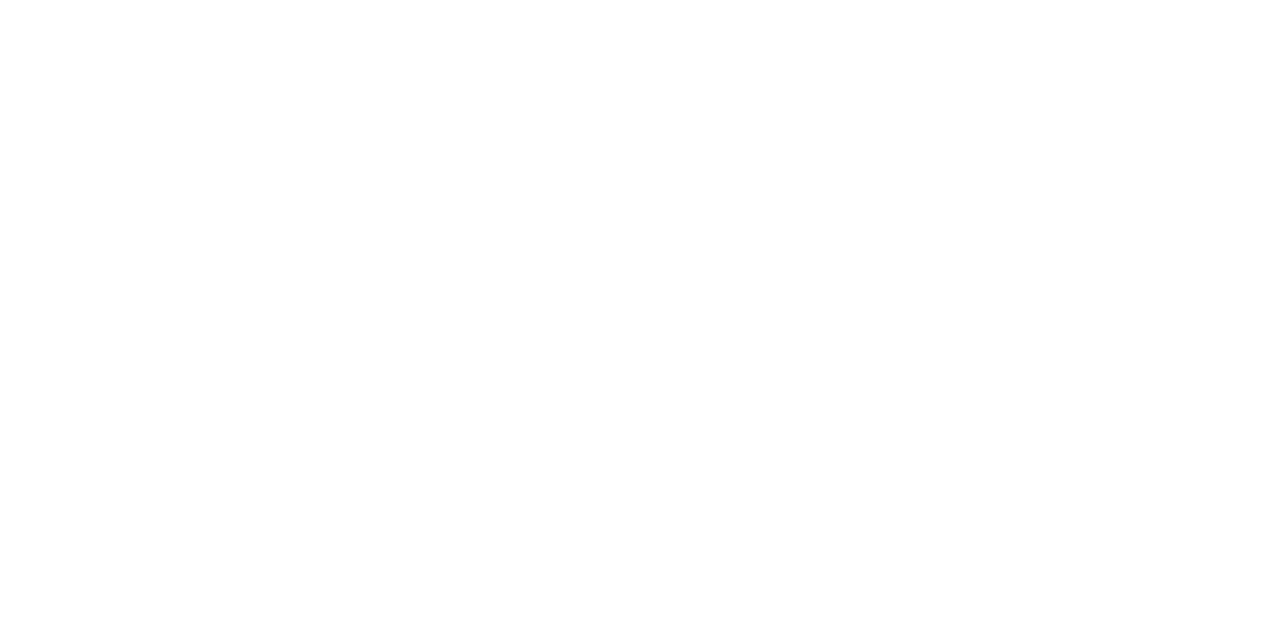
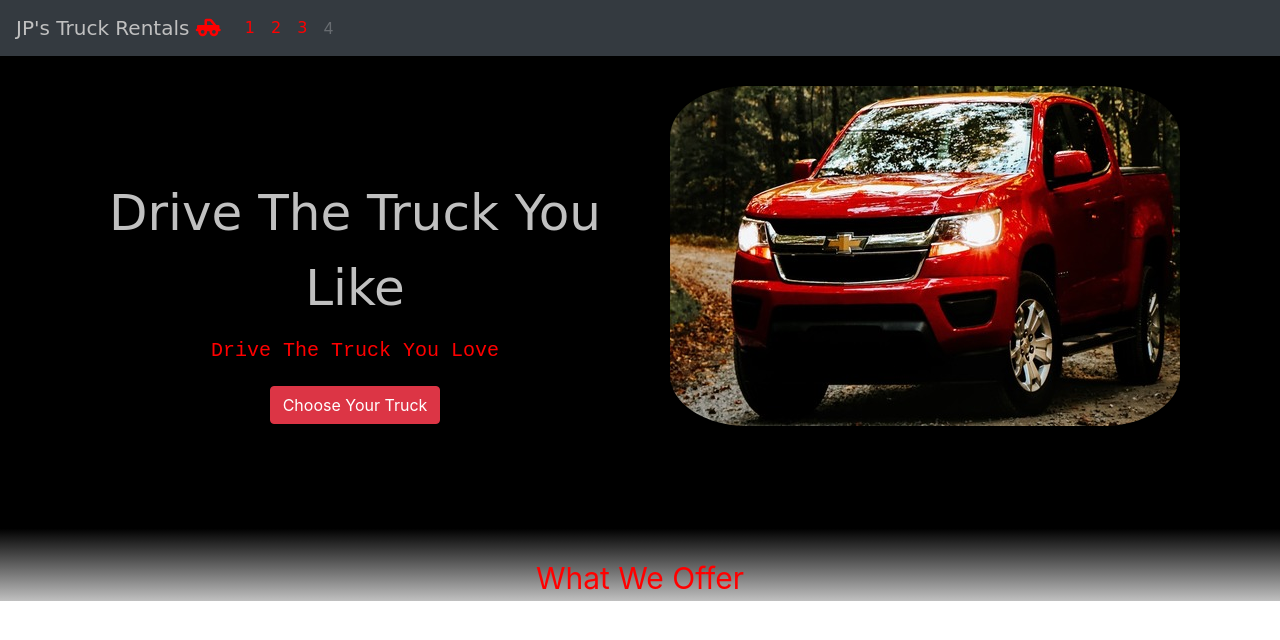
Before and after one commit to ParisJohnson2/JPsTruckRentals, a plain HTML site: page index.html in a window 1280 px wide. Drawn offline with nearby package versions, Linux system fonts and the light colour scheme.

Commit message:
edited html & css, 2 pictures added

```diff
--- a/index.html
+++ b/index.html
@@ -1,11 +1,74 @@
 <!DOCTYPE html>
 <html lang="en">
     <head>
-        <!-- meta tags -->
+        <!-- Meta tags -->
         <meta charset="utf-8">
         <meta name="viewport" content="width=device-width, initial-scale=1, shrink-to-fit=no">
         <!-- Bootstrap CSS -->
         <link rel="stylesheet" href="https://cdn.jsdelivr.net/npm/bootstrap@4.6.2/dist/css/bootstrap.min.css" integrity="sha384-xOolHFLEh07PJGoPkLv1IbcEPTNtaed2xpHsD9ESMhqIYd0nLMwNLD69Npy4HI+N" crossorigin="anonymous">
+        <!-- Title Icon -->
+        <link rel="icon" href="truck-logo.jpg">
         <title>JP's Truck Rentals</title>
+        <!-- Link to CSS file -->
+        <link rel="stylesheet" href="style.css">
+        <!-- Font Awesome Link-->
+        <script src="https://kit.fontawesome.com/520e23ec00.js" crossorigin="anonymous"></script>
     </head>
+    <body>
+        <!-- Navbar -->
+        <nav class="navbar navbar-expand-lg navbar-dark bg-dark">
+            <!-- Image logo & title for Navbar -->
+            <a class="navbar-brand" href="#" style="color: silver; font-family: cursive;">
+                JP's Truck Rentals
+                <i class="fa-solid fa-truck-pickup" style="color: red;"></i>
+            </a>
+            <button class="navbar-toggler" type="button" data-toggle="collapse" data-target="#navbarNavAltMarkup" aria-controls="navbarNavAltMarkup" aria-expanded="false" aria-label="Toggle navigation">
+                <span class="navbar-toggler-icon"></span>
+            </button>
+            <div class="collapse navbar-collapse" id="navbarNavAltMarkup">
+                <div class="navbar-nav">
+                  <a class="nav-link active" href="#" style="color: red; font-family: cursive;">1</a>
+                  <a class="nav-link" href="#" style="color: red; font-family: cursive;">2</a>
+                  <a class="nav-link" href="#" style="color: red; font-family: cursive;">3</a>
+                  <a class="nav-link disabled">4</a>
+                </div>
+            </div>
+        </nav>
+        <!-- Header & image -->
+        <div class="container-fluid" style="background-color: black;">
+            <div class="container main" style="padding-bottom: 30px;">
+                <div class="row">
+                    <div class="header col-12 col-md-6">
+                        <div class="header-note" style="text-align: center; margin-top: 120px; color: silver; font-family: cursive;">Drive The Truck You Like</div>
+                        <div class="side-note">Drive The Truck You Love</div>
+                        <div class="d-flex justify-content-center" style="margin-top: 20px;">
+                            <a class="btn btn-danger" href="#" role="button">Choose Your Truck</a>
+                        </div>
+                    </div>
+                    <div class="card-container col-12 col-md-6" style="text-align: center;"><img class="img-fluid" src="truck-head-image.jpg" style="border-radius: 15%;"></div>
+                </div>
+            </div>
+        </div>
+        <!-- What We Offer Header -->
+        <div class="container-fluid msg">
+            <div class="container">
+                <div class="row">
+                    <div class="msg-header col-12 col-md-12" style="font-size: 30px; color: red; margin-top: 40px; text-align: center; padding-top: 60px;">What We Offer</div>
+                </div>
+            </div>
+        </div>
+        <!-- What We Offer Section -->
+        <div class="container-fluid" style="background-color: silver;">
+            <div class="container">
+                <div class="row">
+
+                </div>
+            </div>
+        </div>
+    </body>
+    <!-- Link to Js file -->
+    <script src="application.js"></script>
+    <!-- Popper & Bootstrap JS -->
+    <script src="https://cdn.jsdelivr.net/npm/jquery@3.5.1/dist/jquery.slim.min.js" integrity="sha384-DfXdz2htPH0lsSSs5nCTpuj/zy4C+OGpamoFVy38MVBnE+IbbVYUew+OrCXaRkfj" crossorigin="anonymous"></script>
+    <script src="https://cdn.jsdelivr.net/npm/bootstrap@4.6.2/dist/js/bootstrap.bundle.min.js" integrity="sha384-Fy6S3B9q64WdZWQUiU+q4/2Lc9npb8tCaSX9FK7E8HnRr0Jz8D6OP9dO5Vg3Q9ct" crossorigin="anonymous"></script>
 </html>
--- a/style.css
+++ b/style.css
@@ -0,0 +1,19 @@
+.header-note {
+    font-size: 50px;
+}
+
+.side-note {
+    margin-top: 10px;
+    font-size: 20px;
+    font-family: monospace;
+    color: red;
+    text-align: center;
+}
+
+.card-container {
+    margin-top: 30px;
+}
+
+.msg {
+    background-image: linear-gradient(black, black, silver);
+}
```
Also changed, not shown: truck-head-image.jpg (added), truck-logo.jpg (added).
